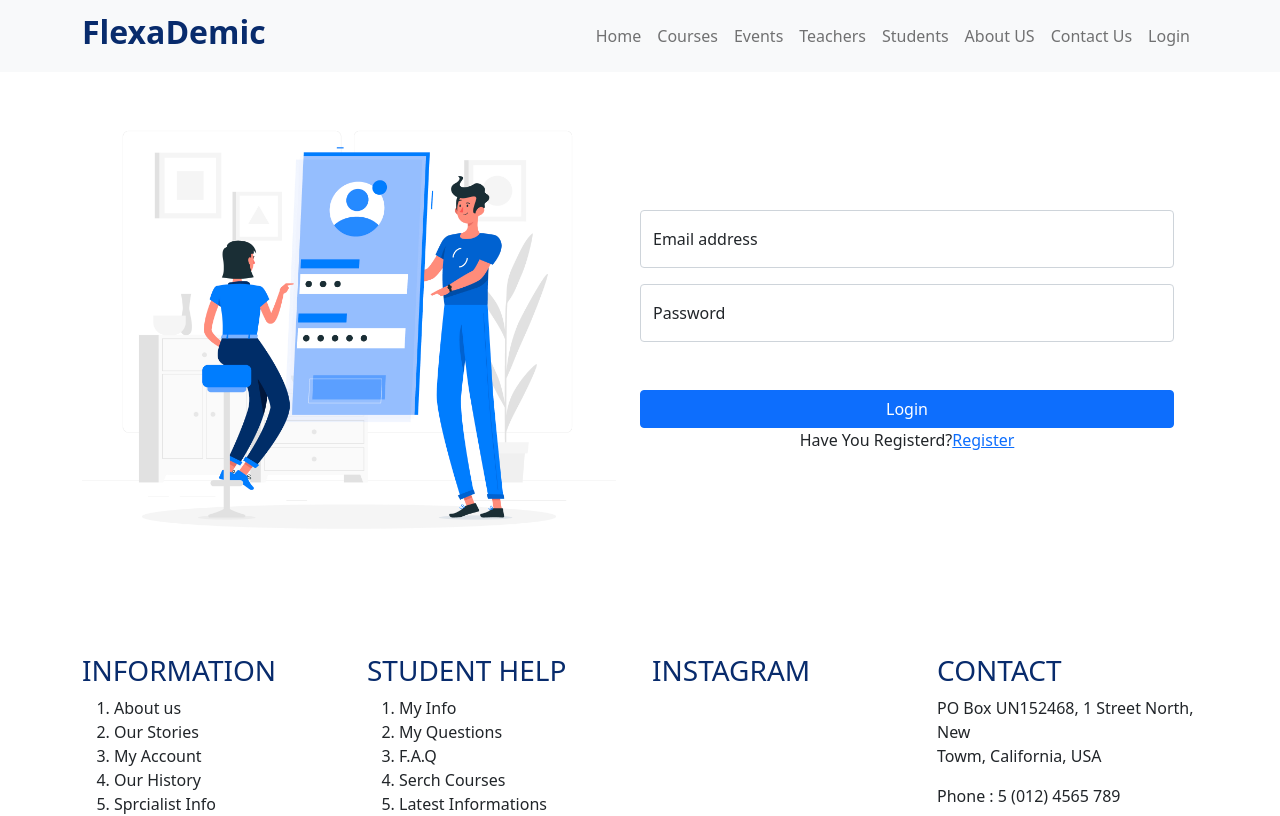
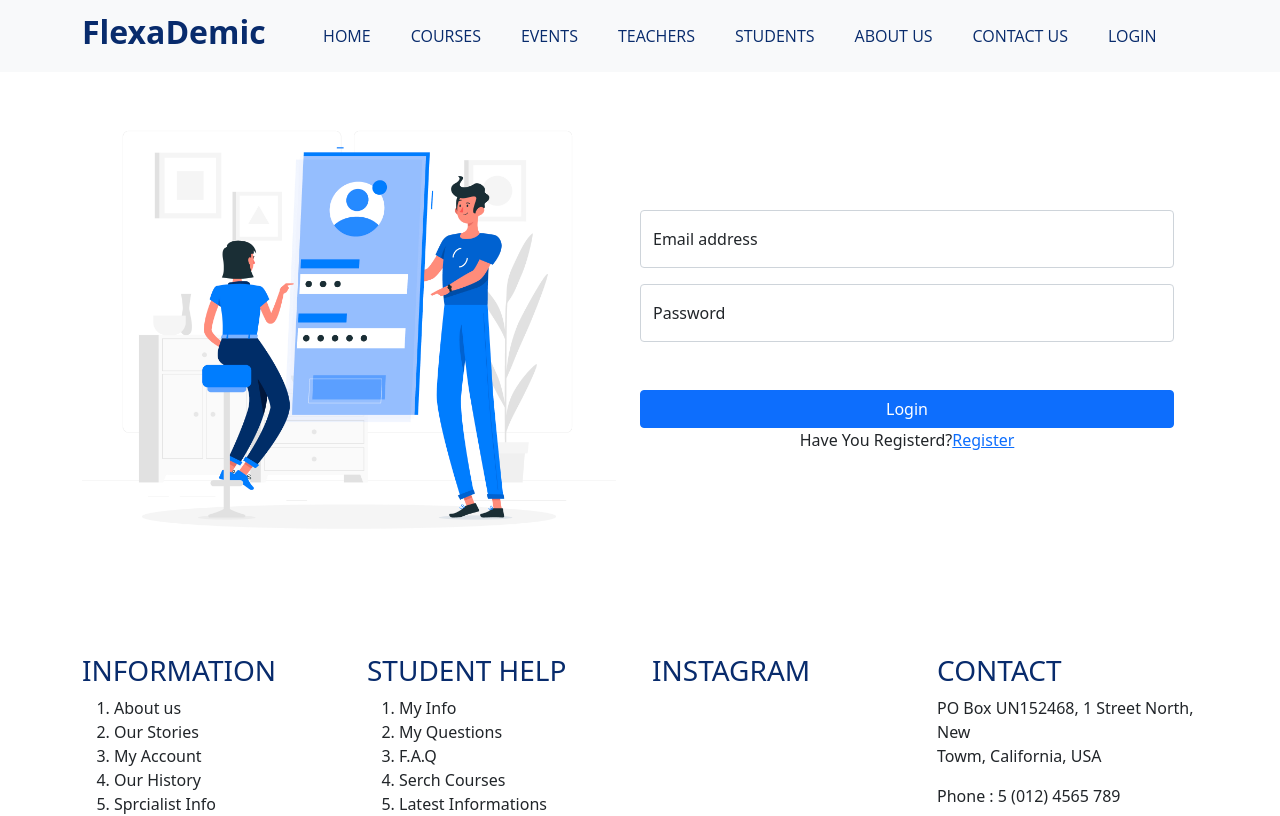
Before and after one commit to arafathsiam99/Flexademic, a React (Create React App) app in the folder flexademic/: page /login in a window 1280 px wide. Shown: the top 816 px of the page. Built offline with nearby package versions, Linux system fonts and the light colour scheme; no server answers.

Commit message:
navbar dynamic issue wip

```diff
--- a/flexademic/src/hooks/useFirebase.js
+++ b/flexademic/src/hooks/useFirebase.js
@@ -16,6 +16,8 @@ const useFirebase = () => {
   const [isAdmin, setIsAdmin] = useState(false);
 
   const auth = getAuth();
+
+
   const registration = (name, email, password) => {
     setIsLoading(true);
     alert("registration is clicked", email, password);
--- a/flexademic/src/pages/Header/Header.css
+++ b/flexademic/src/pages/Header/Header.css
@@ -1,4 +1,9 @@
-.custom-banner{
-     color: #082b6c;
-    font-weight: 800;
+
+.menu-item{
+    text-decoration: none;
+    color: #082b6c;
+    padding: 6px 10px;
+    margin: 10px;
+    font-family: 'Open Sans', sans-serif;
+    text-transform: uppercase;
 }
--- a/flexademic/src/pages/Header/Header.js
+++ b/flexademic/src/pages/Header/Header.js
@@ -1,25 +1,32 @@
 import React from "react";
 import { Container, Nav, Navbar } from "react-bootstrap";
+import { Link } from "react-router-dom";
+import useFirebase from "../../hooks/useFirebase";
 import "./Header.css";
 
 const Header = () => {
+
+  // getting user from useAuth
+  const { user, logout } = useFirebase();
+
+
   return (
     <Navbar bg="light" expand="lg">
-      <Container>
+      <Container Fluid>
         <Navbar.Brand href="#home">
           <h2 className="custom-banner ">FlexaDemic</h2>
         </Navbar.Brand>
         <Navbar.Toggle aria-controls="basic-navbar-nav" />
         <Navbar.Collapse id="basic-navbar-nav">
-          <Nav className="ms-auto">
-            <Nav.Link href="#home">Home</Nav.Link>
-            <Nav.Link href="#link">Courses</Nav.Link>
-            <Nav.Link href="#link">Events</Nav.Link>
-            <Nav.Link href="#link">Teachers</Nav.Link>
-            <Nav.Link href="#link">Students</Nav.Link>
-            <Nav.Link href="#link">About US</Nav.Link>
-            <Nav.Link href="#link">Contact Us</Nav.Link>
-            <Nav.Link href="#link">Login</Nav.Link>
+          <Nav className="mx-auto">
+            <Link className="menu-item" to="/home">Home</Link>
+            <Link className="menu-item" to="/courses">Courses</Link>
+            <Link className="menu-item" to="/events">Events</Link>
+            <Link className="menu-item" to="/teachers">Teachers</Link>
+            <Link className="menu-item" to="/students">Students</Link>
+            <Link className="menu-item" to="/about">About US</Link>
+            <Link className="menu-item" to="/contact">Contact Us</Link>
+            <Link className="menu-item" to="/login">Login</Link>
           </Nav>
         </Navbar.Collapse>
       </Container>
--- a/flexademic/src/pages/Login/Login.js
+++ b/flexademic/src/pages/Login/Login.js
@@ -5,8 +5,10 @@ import { Link } from "react-router-dom";
 import useFirebase from "../../hooks/useFirebase";
 import img from "../../images/login.jpg";
 import './Login.css'
+
 const Login = () => {
-  const {login,error}=useFirebase()
+
+  const {login, error}=useFirebase()
   const history= useHistory()
   const location= useLocation()
   const emailRef=useRef()
@@ -25,7 +27,7 @@ const Login = () => {
       <div className="container ">
         <div className="row login_style">
           <div className="col-md-6">
-            <img className="w-100" src={img}></img>
+            <img className="w-100" src={img} alt="#" />
           </div>
           <div className="col-md-6">
             <form action="" onSubmit={handleLogin}>
@@ -56,7 +58,7 @@ const Login = () => {
               {
                 error && <p className="text-danger">{error}</p>
               }
-                <button className="btn btn-primary w-100" >Login</button>
+                <button className="btn btn-primary w-100" type="submit" >Login</button>
                 <p>Have You Registerd?<Link to="register">Register</Link></p>
             </div>
             </form>
--- a/flexademic/src/pages/Register/Register.js
+++ b/flexademic/src/pages/Register/Register.js
@@ -47,7 +47,7 @@ const Register = () => {
     const newData = { name, email, password};
     console.log(newData);
 
-    // registration(newData.name, newData.email, newData.password);
+    registration(newData.name, newData.email, newData.password);
   };
 
 
```
Also changed, not shown: 1 other file (tests, documents, lock files or other folders).
